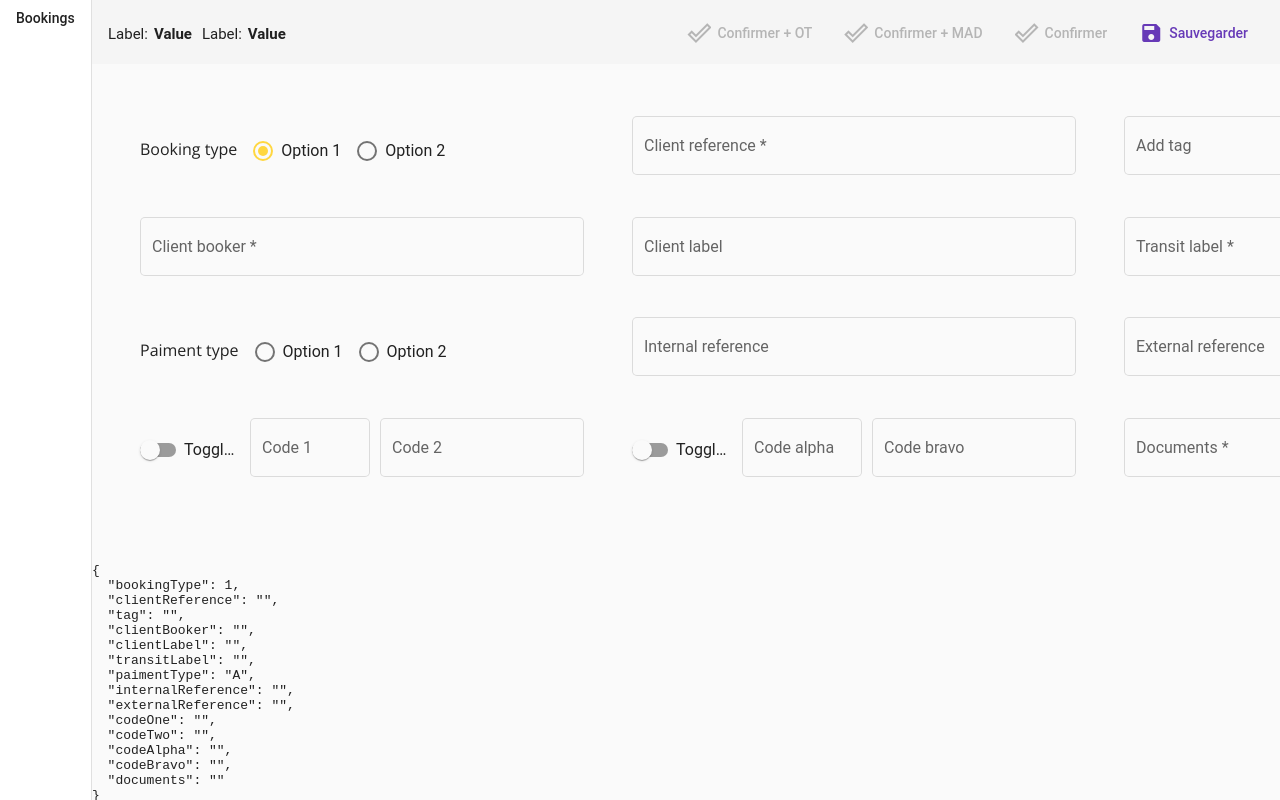
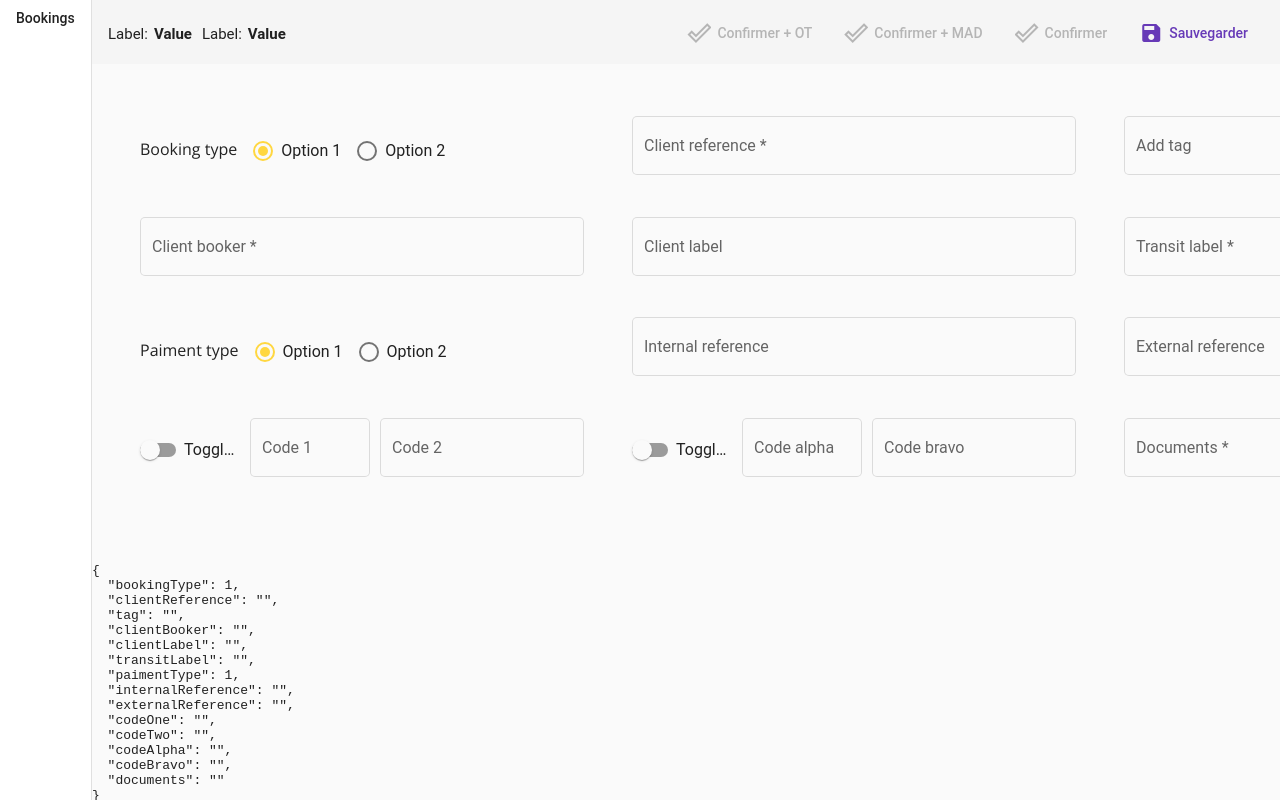
Before and after one commit to Paulo-Teixeira/angular-material-bo, an Angular app: page /bookings in a window 1280 px wide. Built offline with nearby package versions, Linux system fonts and the light colour scheme.

Commit message:
Fixes default value for radio button.

```diff
--- a/src/app/bookings/booking-form/booking-form.component.ts
+++ b/src/app/bookings/booking-form/booking-form.component.ts
@@ -24,7 +24,7 @@ export class BookingFormComponent implements OnInit {
       //clientBooker: new FormControl({value: '', disabled: true}, Validators.required),
       clientLabel: new FormControl(''),
       transitLabel: new FormControl('', Validators.required),
-      paimentType: new FormControl('A', Validators.required),
+      paimentType: new FormControl(1, Validators.required),
       internalReference: new FormControl(''),
       externalReference: new FormControl(''),
       codeOne: new FormControl(''),
```
